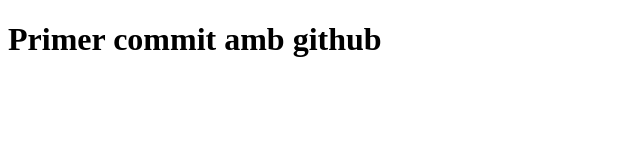
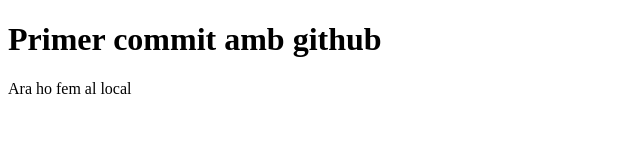
Before and after one commit to arnaucat/testgit2, a plain HTML site: page index.html in a window 1280 px wide. Shown: the whole page, without its empty margins (0-640 px from the left). Drawn offline with Linux system fonts and the light colour scheme.

Commit message:
fem local

```diff
--- a/index.html
+++ b/index.html
@@ -8,5 +8,6 @@
 </head>
 <body>
     <h1>Primer commit amb github</h1>
+    <quote>Ara ho fem al local</quote>
 </body>
 </html>
```
